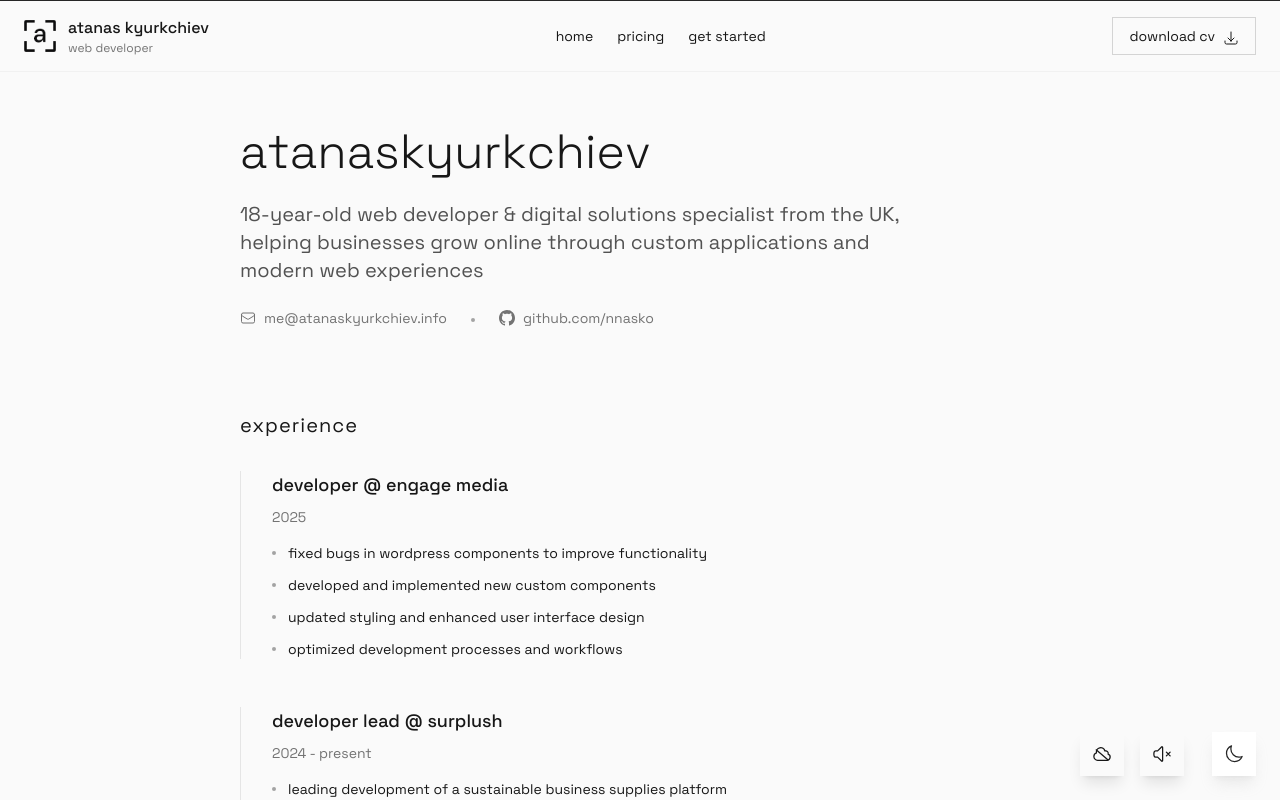
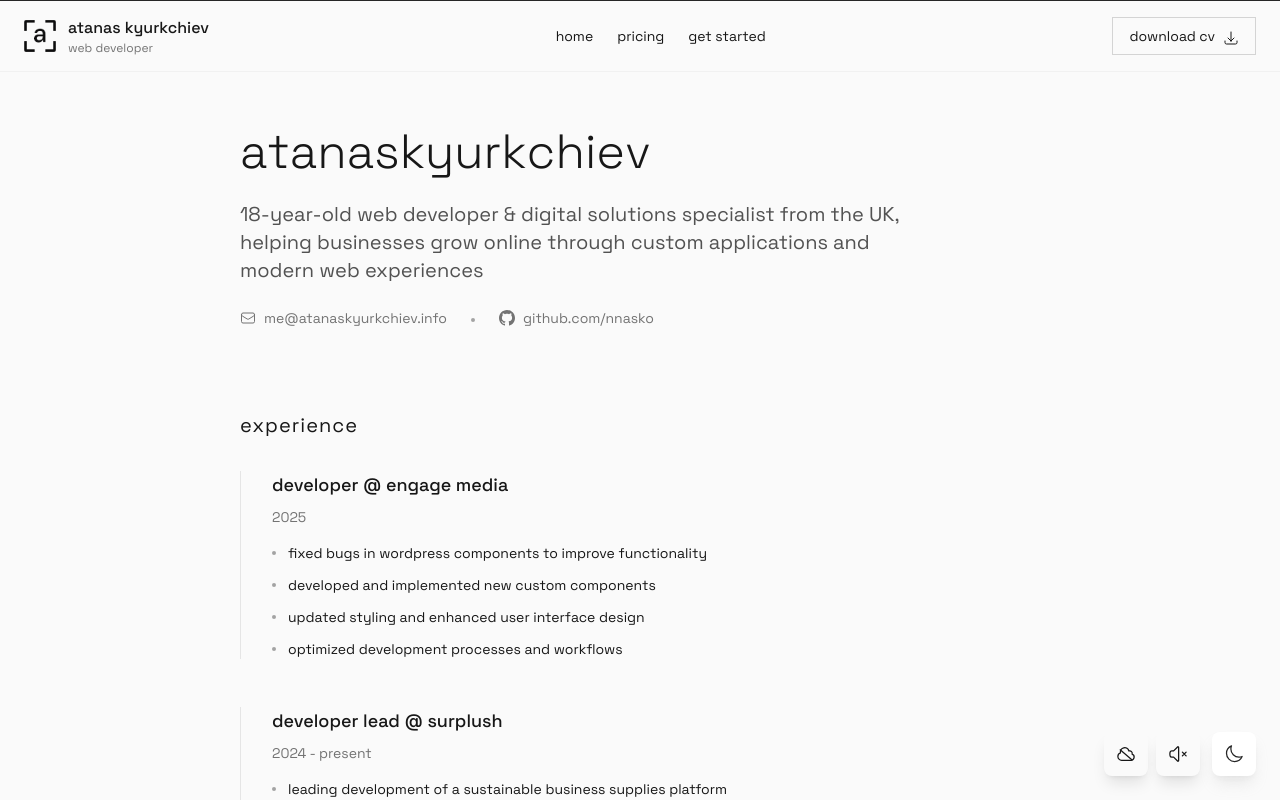
Before and after one commit to nnasko/new-portfolio, a Next.js app: page /cv in a window 1280 px wide. Shown: the top 800 px of the page. Built offline with nearby package versions, Linux system fonts and the light colour scheme.

Commit message:
Rounded corners change

```diff
--- a/app/components/ScrollToTop.tsx
+++ b/app/components/ScrollToTop.tsx
@@ -31,7 +31,7 @@ export const ScrollToTop = () => {
       {isVisible && (
         <motion.button
           onClick={scrollToTop}
-          className="fixed bottom-6 left-6 z-50 p-3 rounded-none bg-neutral-100 dark:bg-neutral-800 shadow-lg cursor-pointer"
+          className="fixed bottom-6 left-6 z-50 p-3 rounded-lg bg-neutral-100 dark:bg-neutral-800 shadow-lg cursor-pointer"
           initial={{ opacity: 0, y: 10 }}
           animate={{ opacity: 1, y: 0 }}
           exit={{ opacity: 0, y: 10 }}
--- a/app/components/SoundProvider.tsx
+++ b/app/components/SoundProvider.tsx
@@ -165,10 +165,10 @@ export const SoundProvider = ({ children }: { children: React.ReactNode }) => {
           </motion.div>
         )}
       </AnimatePresence>
-      <div className="fixed bottom-6 right-24 z-50 flex gap-4">
+      <div className="fixed bottom-6 right-20 z-50 flex gap-2">
         <motion.button
           onClick={toggleAmbient}
-          className="p-3 rounded-none transition-all duration-300 shadow-lg bg-neutral-50 dark:bg-neutral-800 text-neutral-900 dark:text-neutral-100"
+          className="p-3 rounded-lg transition-all duration-300 shadow-lg bg-neutral-50 dark:bg-neutral-800 text-neutral-900 dark:text-neutral-100"
           whileHover={{ scale: 1.1 }}
           whileTap={{ scale: 0.9 }}
           initial={{ opacity: 0, y: 20 }}
@@ -214,7 +214,7 @@ export const SoundProvider = ({ children }: { children: React.ReactNode }) => {
         </motion.button>
         <motion.button
           onClick={toggleMute}
-          className="p-3 rounded-none transition-all duration-300 shadow-lg bg-neutral-50 dark:bg-neutral-800 text-neutral-900 dark:text-neutral-100"
+          className="p-3 rounded-lg transition-all duration-300 shadow-lg bg-neutral-50 dark:bg-neutral-800 text-neutral-900 dark:text-neutral-100"
           whileHover={{ scale: 1.1 }}
           whileTap={{ scale: 0.9 }}
           initial={{ opacity: 0, y: 20 }}
--- a/app/components/ThemeToggle.tsx
+++ b/app/components/ThemeToggle.tsx
@@ -9,7 +9,7 @@ export function ThemeToggle() {
   return (
     <motion.button
       onClick={toggleDarkMode}
-      className={`fixed bottom-6 right-6 z-50 p-3 rounded-none transition-all duration-300 shadow-lg
+      className={`fixed bottom-6 rounded-lg right-6 z-50 p-3 transition-all duration-300 shadow-lg
         ${isDarkMode
           ? 'bg-neutral-800 text-neutral-200 hover:bg-neutral-700 shadow-neutral-900/20'
           : 'bg-white text-neutral-800 hover:bg-neutral-100 shadow-neutral-400/20'
```
